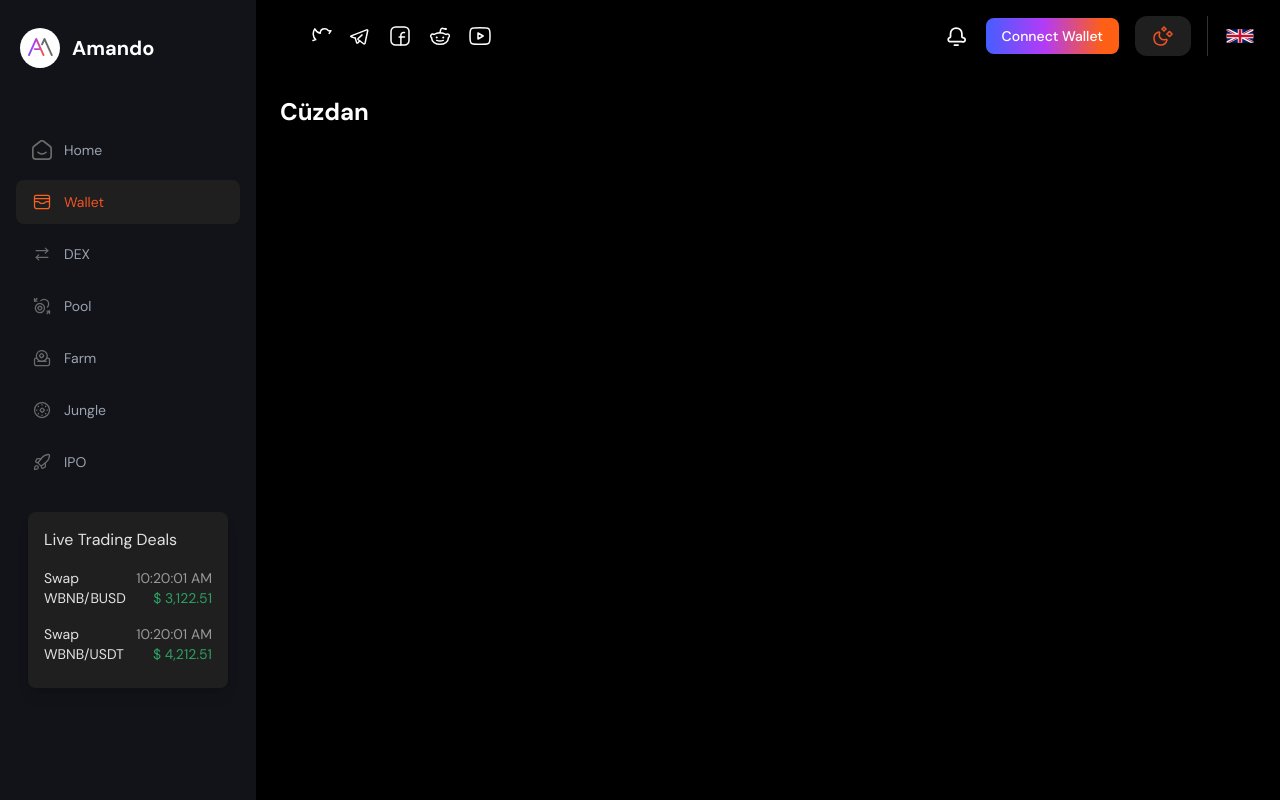
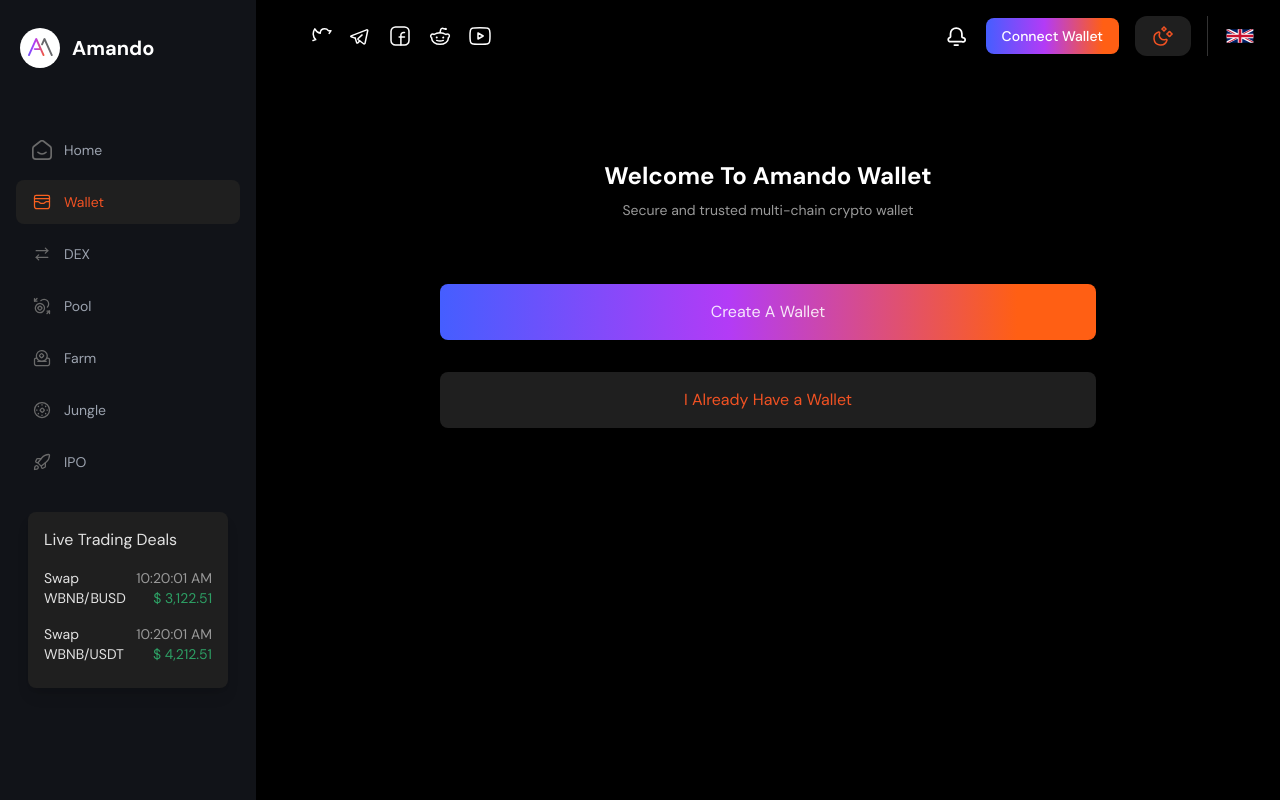
Before and after one commit to enspolat/amando, a React (Vite) app: page /wallet in a window 1280 px wide. Built offline with nearby package versions, Linux system fonts and the light colour scheme.

Commit message:
add wallet page

```diff
--- a/src/pages/Wallet/index.jsx
+++ b/src/pages/Wallet/index.jsx
@@ -1,7 +1,43 @@
+import { Routes, Route, useNavigate } from 'react-router-dom';
+import CreateWallet from './CreateWallet';
+import BackupWallet from './BackupWallet';
+import VerifyRecoveryPhrase from './VerifyRecoveryPhrase';
+import ConfirmSeedPhrase from './ConfirmSeedPhrase';
+
 export default function Wallet() {
+    const navigate = useNavigate();
+
     return (
-        <div>
-            <h1 className="text-2xl font-bold text-white">Cüzdan</h1>
-        </div>
-    )
+        <Routes>
+            <Route path="/" element={
+                <div>
+                    <div className="flex justify-center flex-col items-center mt-16 gap-2">
+                        <h1 className="flex text-center text-2xl font-bold text-white justify-center">
+                            Welcome To Amando Wallet
+                        </h1>
+                        <h1 className="text-sm text-[#999999]">
+                            Secure and trusted multi-chain crypto wallet
+                        </h1>
+                    </div>
+                    <div className="flex justify-center flex-col items-center mt-16 gap-8">
+                        <button
+                            onClick={() => navigate('/wallet/create')}
+                            className="bg-custom-gradient lg:w-[656px] sm:w-[300px] h-[56px] rounded-lg hover:opacity-90 transition-opacity"
+                        >
+                            Create A Wallet
+                        </button>
+                        <button
+                            className="bg-[#1F1F1F] text-[#F15223] lg:w-[656px] sm:w-[300px] h-[56px] rounded-lg hover:opacity-90 transition-opacity"
+                        >
+                            I Already Have a Wallet
+                        </button>
+                    </div>
+                </div>
+            } />
+            <Route path="create" element={<CreateWallet />} />
+            <Route path="create/backup" element={<BackupWallet />} />
+            <Route path="/create/backup/confirm" element={<ConfirmSeedPhrase />} />
+            <Route path="/create/backup/confirm/verify" element={<VerifyRecoveryPhrase />} />
+        </Routes>
+    );
 }
```
